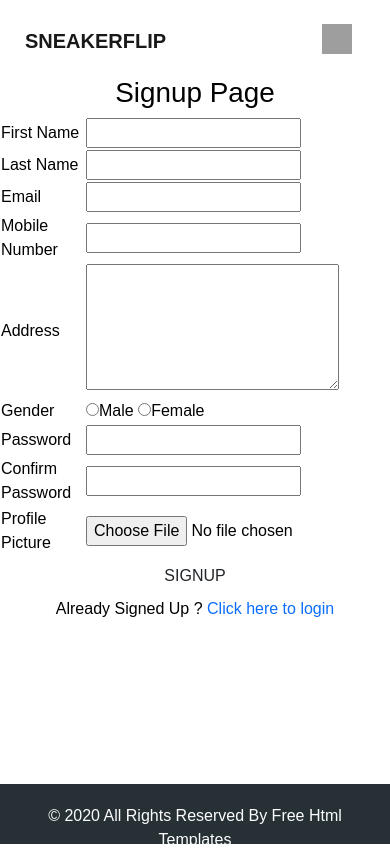
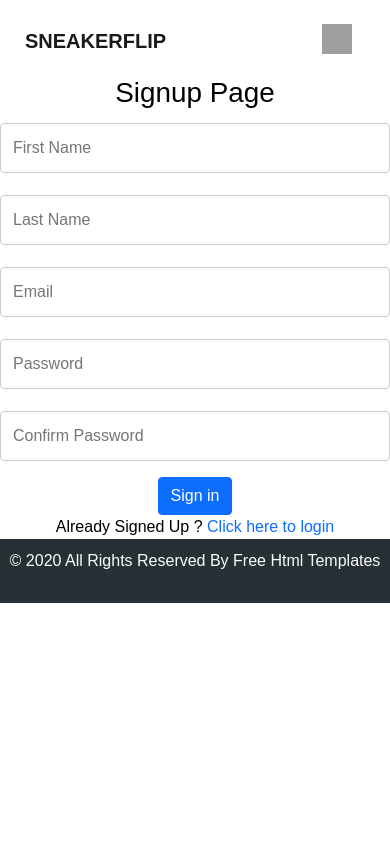
Before and after one commit to Sunnygarasia/django-ecommerece, a Django app: page /signup/ in a window 390 px wide. After the commit the page ends 603 px from the top, so only its background shows below. Run offline with Django 4.2, Linux system fonts and the light colour scheme; some libraries are stand-ins or nearby versions; grey boxes are pictures that could not be loaded.

Commit message:
feat: created contact and signup

```diff
--- a/myapp/static/css/style.css
+++ b/myapp/static/css/style.css
@@ -2,6 +2,9 @@ body {
   font-family: "Ubuntu", sans-serif;
   color: #000000;
   background-color: #ffffff;
+  min-height: 100vh;
+  display: flex;
+  flex-direction: column;
 }
 
 .layout_padding {
@@ -673,13 +676,11 @@ a:focus {
 /* footer section*/
 .footer_section {
   background-color: #273135;
-  padding: 20px;
+  padding: 10px 0 30px 0;
   font-family: "Ubuntu", sans-serif;
-  font-weight: 500;
-  position: absolute;
-    bottom: 0;
-    width: 100%;
-    height: 60px;
+  font-weight: 200;
+  margin-top: auto;
+  position: fixed;
 }
 
 .footer_section p {
@@ -693,4 +694,6 @@ a:focus {
 }
 
 /* end footer section*/
+
+
 /*# sourceMappingURL=style.css.map */
--- a/myapp/templates/signup.html
+++ b/myapp/templates/signup.html
@@ -2,9 +2,43 @@
 <!DOCTYPE html>
 <html>
   <head>
-    <meta charset="utf-8" />
-    <meta name="viewport" content="width=device-width, initial-scale=1" />
-    <title></title>
+    <style>
+      body * {
+        box-sizing: border-box;
+      }
+
+      input[type="text"],
+      select,
+      textarea {
+        width: 100%;
+        padding: 12px;
+        border: 1px solid #ccc;
+        border-radius: 4px;
+        box-sizing: border-box;
+        margin-top: 6px;
+        margin-bottom: 16px;
+        resize: vertical;
+      }
+
+      input[type="submit"] {
+        background-color: #04aa6d;
+        color: white;
+        padding: 12px 20px;
+        border: none;
+        border-radius: 4px;
+        cursor: pointer;
+      }
+
+      input[type="submit"]:hover {
+        background-color: #45a049;
+      }
+
+      .container {
+        border-radius: 5px;
+        background-color: #f2f2f2;
+        padding: 20px;
+      }
+    </style>
   </head>
   <body>
     <center>
@@ -19,52 +53,78 @@
         enctype="multipart/form-data"
       >
         {% csrf_token %}
-        <table>
+        <div class="login-body">
           <tr>
-            <td>First Name</td>
-            <td><input type="text" name="fname" /></td>
+            <div class="form-row col-md-2">
+              <input
+                name="fname"
+                type="text"
+                required=""
+                autocomplete="true"
+                class="field"
+                value=""
+                placeholder="First Name"
+              />
+            </div>
           </tr>
           <tr>
-            <td>Last Name</td>
-            <td><input type="text" name="lname" /></td>
-          </tr>
-
-          <tr>
-            <td>Email</td>
-            <td><input type="text" name="email" /></td>
+            <div class="form-row col-md-2">
+              <input
+                name="lname"
+                type="text"
+                required=""
+                autocomplete="true"
+                class="field"
+                value=""
+                placeholder="Last Name"
+              />
+            </div>
           </tr>
           <tr>
-            <td>Mobile Number</td>
-            <td><input type="text" name="mobile" /></td>
+            <div class="form-row col-md-2">
+              <input
+                name="email"
+                type="text"
+                required=""
+                autocomplete="true"
+                class="field"
+                value=""
+                placeholder="Email"
+              />
+            </div>
           </tr>
           <tr>
-            <td>Address</td>
-            <td><textarea rows="5" cols="25" name="address"></textarea></td>
+            <div class="form-row col-md-2">
+              <input
+                name="password"
+                type="text"
+                required=""
+                autocomplete="true"
+                class="field"
+                value=""
+                placeholder="Password"
+              />
+            </div>
           </tr>
           <tr>
-            <td>Gender</td>
-            <td>
-              <input type="radio" name="gender" value="male" />Male
-              <input type="radio" name="gender" value="female" />Female
-            </td>
+            <div class="form-row col-md-2">
+              <input
+                name="cpassword"
+                type="text"
+                required=""
+                autocomplete="true"
+                class="field"
+                value=""
+                placeholder="Confirm Password"
+              />
+            </div>
           </tr>
           <tr>
-            <td>Password</td>
-            <td><input type="password" name="password" /></td>
-          </tr>
-          <tr>
-            <td>Confirm Password</td>
-            <td><input type="password" name="cpassword" /></td>
-          </tr>
-          <tr>
-            <td>Profile Picture</td>
-            <td><input type="file" name="profile_pic" /></td>
-          </tr>
-
-          <tr>
-            <td colspan="2" align="center">
-              <input type="submit" name="submit" value="SIGNUP" class="btn" />
-            </td>
+            <div class="form-group row">
+              <div align="center">
+                <button type="submit" class="btn btn-primary">Sign in</button>
+              </div>
+            </div>
           </tr>
           <tr>
             <td colspan="2" align="center">
@@ -72,7 +132,7 @@
               <a href="{% url 'login' %}">Click here to login </a>
             </td>
           </tr>
-        </table>
+        </div>
       </form>
     </center>
   </body>
--- a/myapp/views.py
+++ b/myapp/views.py
@@ -1,4 +1,8 @@
+
+import email
+import re
 from django.shortcuts import render
+from .models import Contact, User
 
 
 # Create your views here.
@@ -17,8 +21,41 @@ def login(request):
 
 
 def signup(request):
-    return render(request, 'signup.html')
+    if request.method == "POST":
+        try:
+            User.objects.get(email=request.POST['email'])
+            msg = "Email already registered."
+            return render(request, 'signup.html', {"msg": msg})
+        except:
+            if request.POST['password'] == request.POST['cpassword']:
+                User.objects.create(
+                    fname=request.POST['fname'],
+                    lname=request.POST['lname'],
+                    email=request.POST['email'],
+                    password=request.POST['password'],
+                    cpassword=request.POST['cpassword'],
+
+
+                )
+                msg = "Signup Successfull"
+                return render(request, 'login.html', {'msg': msg})
+            else:
+                msg = "Password doesnot match"
+                return render(request, 'signup.html', {'msg': msg})
+    else:
+        return render(request, 'signup.html')
 
 
 def contact(request):
-    return render(request, 'contact.html')
+    if request.method == "POST":
+        Contact.objects.create(
+            name=request.POST['name'],
+            email=request.POST['email'],
+            mobile=request.POST['mobile'],
+            addinfo=request.POST['addinfo'],
+        )
+        msg = "Request Sent Successfully"
+        return render(request, 'contact.html', {'msg': msg})
+
+    else:
+        return render(request, 'contact.html')
```
Also changed, not shown: myapp/models.py (+15 -16 lines), myapp/templates/contact.html (+65 -10 lines).
